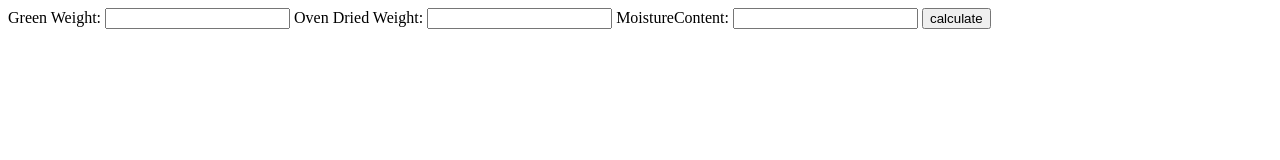
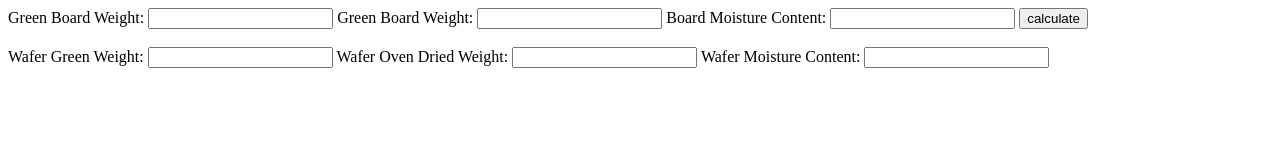
Before and after one commit to DanWilk/McCalc, a plain HTML site: page index.html in a window 1280 px wide. Drawn offline with Linux system fonts and the light colour scheme.

Commit message:
added fuctionality for boards

```diff
--- a/assets/index.js
+++ b/assets/index.js
@@ -1,11 +1,29 @@
 const calculateWaferMc = (event) => {
-    console.log(event)
-    event.preventDefault();
+    // event.preventDefault();
     const WaferGreen = document.getElementById("GreenWafer").value;
     const WaferDry = document.getElementById("DryWafer").value;
     const WaferMC = document.getElementById("MoistureContent");
     const MC = (((WaferGreen - WaferDry) / WaferDry) * 100).toFixed(2);
 
     WaferMC.value = MC;
+    return MC / 100;
 
 }
+
+const calculateoODWeight = (event) => {
+    event.preventDefault();
+    const BoardGreen = document.getElementById("GreenBoard").value;
+    const BoardOvenDry = document.getElementById("COvenDryBoard");
+    const BoardMC = document.getElementById("BoardMC");
+
+    const WaferMC = calculateWaferMc();
+    console.log(WaferMC + 1);
+    const CalcOvenDry = (BoardGreen / (WaferMC + 1)).toFixed(2);
+    console.log(CalcOvenDry);
+    const CalcBoardMC = (((BoardGreen - CalcOvenDry) / CalcOvenDry) * 100).toFixed(2);
+    console.log(CalcBoardMC)
+
+    BoardOvenDry.value = CalcOvenDry;
+    BoardMC.value = CalcBoardMC
+
+}
--- a/index.html
+++ b/index.html
@@ -8,17 +8,30 @@
 </head>
 <body>
     <section>
+        <form id="OvenDryBW" onsubmit="calculateoODWeight(event)">
+            <label for="GreenBoard">Green Board Weight:</label>
+            <input type="number" step="0.01" for="GreenBoard" name="GreenBoard" id="GreenBoard"/>
+
+            <label for="COvenDryBoard">Green Board Weight:</label>
+            <input type="number" step="0.01" for="COvenDryBoard" name="COvenDryBoard" readonly="true" id="COvenDryBoard"/>
+
+            <label for="BoardMC">Board Moisture Content: </label>
+            <input type="number" step="0.01" for="BoardMC" name="BoardMC" readonly="true" id="BoardMC"/>
+
+            <input type="submit" value="calculate"/>
+        </form>
+    </section>
+    <br/>
+    <section>
     <form id="WaferMc" onsubmit="calculateWaferMc(event)">
-        <label for="GreenWafer">Green Weight:</label>
+        <label for="GreenWafer"> Wafer Green Weight:</label>
         <input type="number" step="0.01" for="GreenWafer" name="GreenWafer" id="GreenWafer"/>
 
-        <label for="DryWafer">Oven Dried Weight:</label>
+        <label for="DryWafer"> Wafer Oven Dried Weight:</label>
         <input type="number" step="0.01" for="DryWafer" name="DryWafer" id="DryWafer"/>
 
-        <label for="MoistureContent">MoistureContent: </label>
+        <label for="MoistureContent"> Wafer Moisture Content: </label>
         <input type="number" step="0.01" for="MoistureContent" name="MoistureContent" readonly="true" id="MoistureContent"/>
-
-        <input type="submit" value="calculate"/>
     </form>
     </section>
 </body>
```
